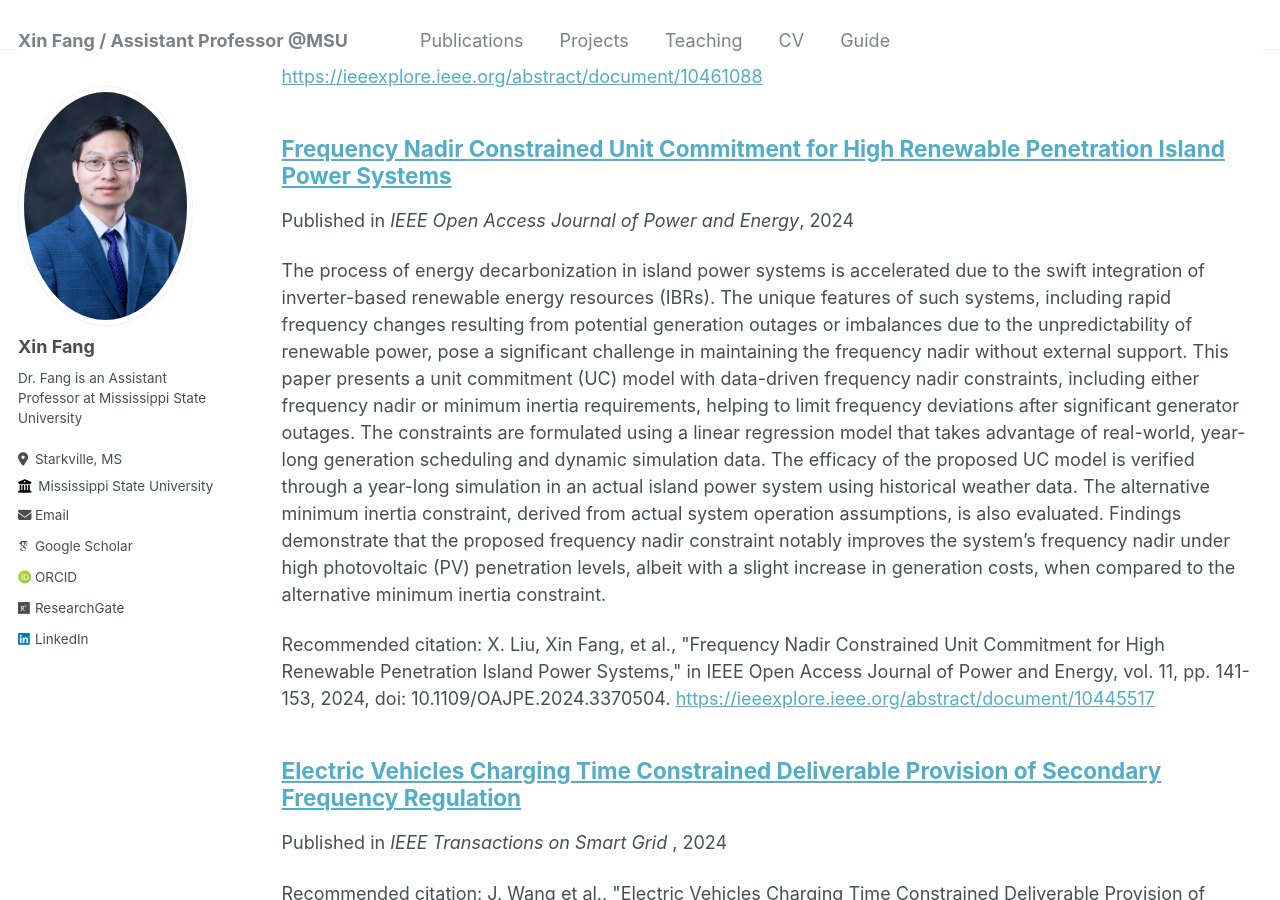
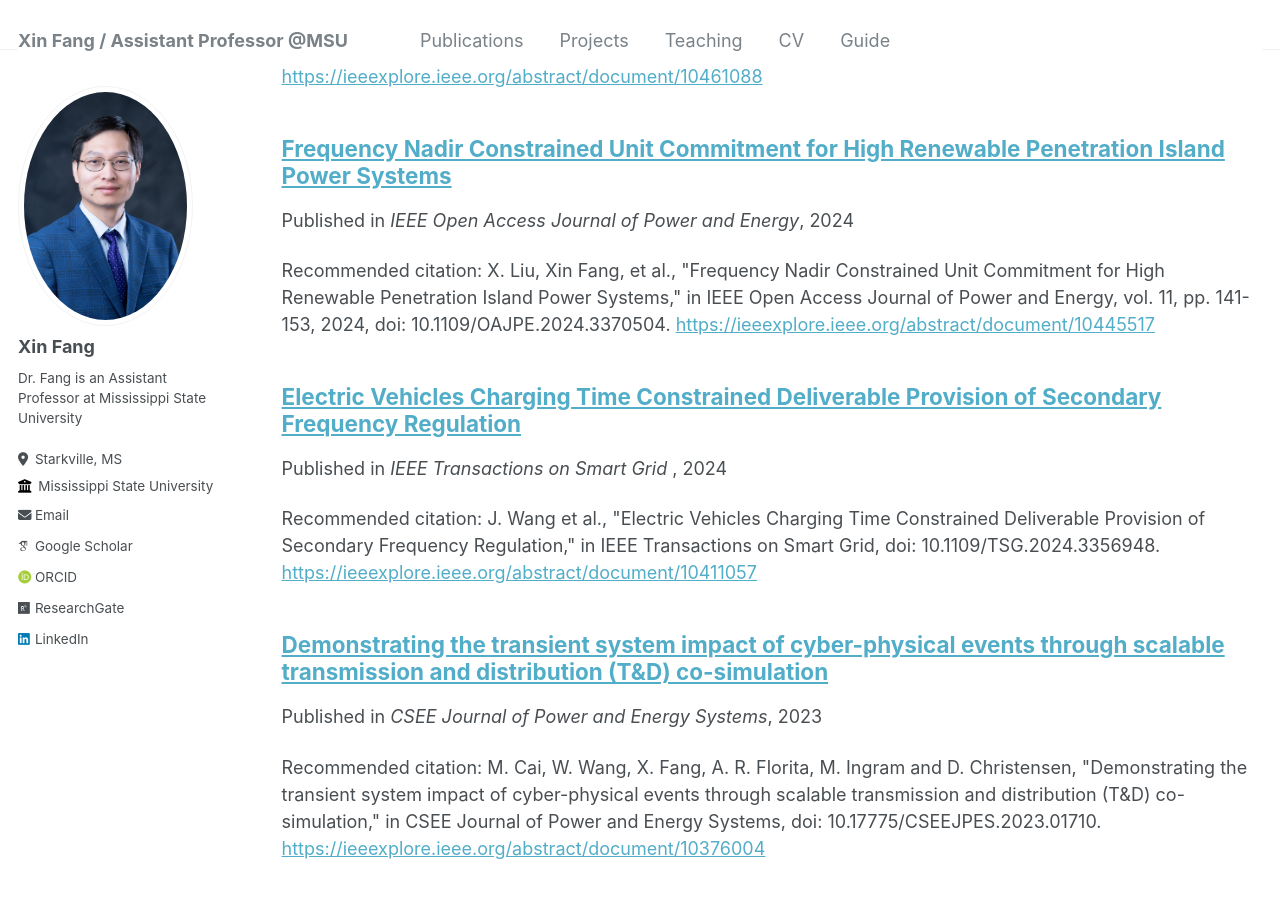
Before and after one commit to XinFang88/xinfang88.github.io, a Jekyll site: the page built from _pages/publications.md, in a window 1280 px wide and 900 px high, scrolled down 341 px. Built offline with Jekyll 4.4.1, drawn with Linux system fonts in a browser that asks for light colours; some web fonts are replaced.

Commit message:
Update 2024-02-17-paper-title-number-4.md

```diff
--- a/_publications/2024-02-17-paper-title-number-4.md
+++ b/_publications/2024-02-17-paper-title-number-4.md
@@ -2,11 +2,8 @@
 title: "Frequency Nadir Constrained Unit Commitment for High Renewable Penetration Island Power Systems"
 collection: publications
 permalink: 'https://ieeexplore.ieee.org/abstract/document/10445517'
-excerpt: 'The process of energy decarbonization in island power systems is accelerated due to the swift integration of inverter-based renewable energy resources (IBRs). The unique features of such systems, including rapid frequency changes resulting from potential generation outages or imbalances due to the unpredictability of renewable power, pose a significant challenge in maintaining the frequency nadir without external support. This paper presents a unit commitment (UC) model with data-driven frequency nadir constraints, including either frequency nadir or minimum inertia requirements, helping to limit frequency deviations after significant generator outages. The constraints are formulated using a linear regression model that takes advantage of real-world, year-long generation scheduling and dynamic simulation data. The efficacy of the proposed UC model is verified through a year-long simulation in an actual island power system using historical weather data. The alternative minimum inertia constraint, derived from actual system operation assumptions, is also evaluated. Findings demonstrate that the proposed frequency nadir constraint notably improves the system’s frequency nadir under high photovoltaic (PV) penetration levels, albeit with a slight increase in generation costs, when compared to the alternative minimum inertia constraint.'
 date: 2024-02-17
 venue: 'IEEE Open Access Journal of Power and Energy'
 paperurl: 'https://ieeexplore.ieee.org/abstract/document/10445517'
 citation: 'X. Liu, Xin Fang, et al., "Frequency Nadir Constrained Unit Commitment for High Renewable Penetration Island Power Systems," in IEEE Open Access Journal of Power and Energy, vol. 11, pp. 141-153, 2024, doi: 10.1109/OAJPE.2024.3370504.'
 ---
-
-The contents above will be part of a list of publications, if the user clicks the link for the publication than the contents of section will be rendered as a full page, allowing you to provide more information about the paper for the reader. When publications are displayed as a single page, the contents of the above "citation" field will automatically be included below this section in a smaller font.
```
